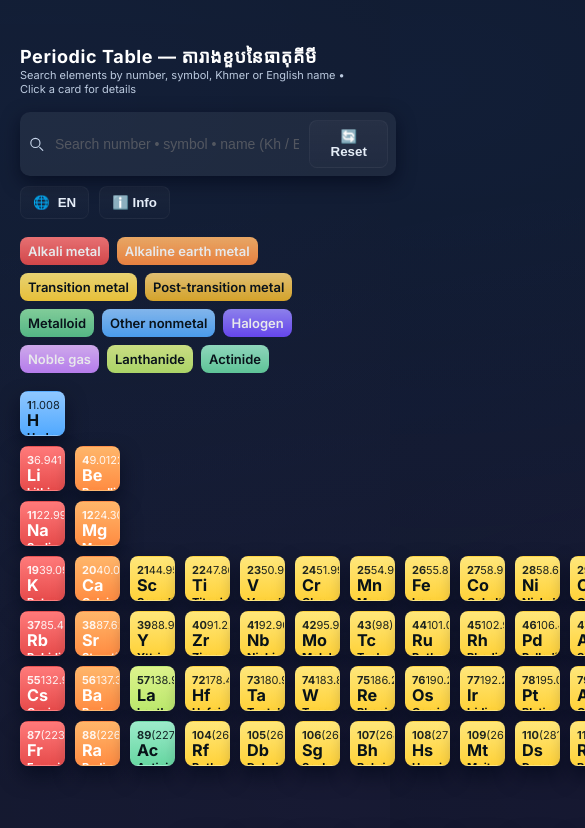
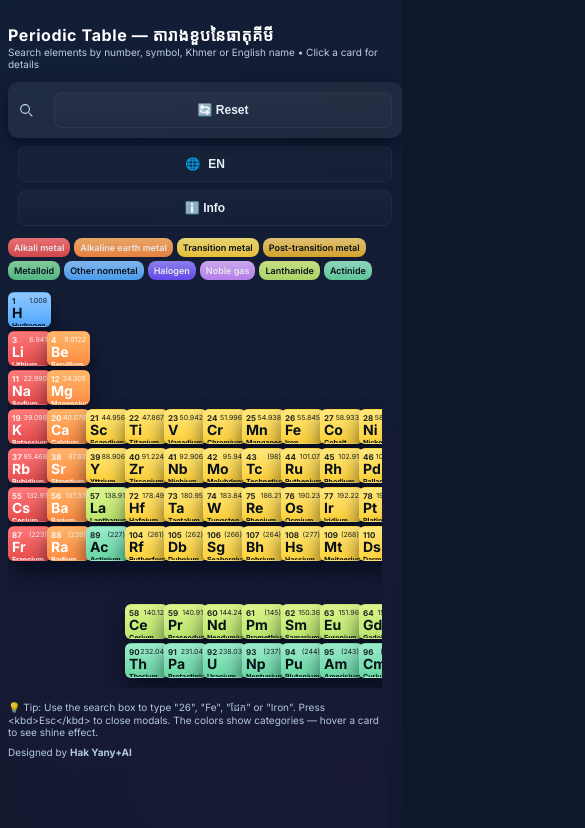
Before and after one commit to yanyHakDevUp/Periodic-Table, a plain HTML site: page index.html in a window 390 px wide. Shown: the top 828 px of the page, 585 px wide, since content can reach past the window. Drawn offline with Linux system fonts and the light colour scheme.

Commit message:
Update index.html

```diff
--- a/index.html
+++ b/index.html
@@ -30,7 +30,18 @@
   }
 
   /* Responsive card size */
-  @media (max-width: 767px){ :root{ --card-size: 45px; } }
+  @media (max-width: 480px){
+    :root{
+      --card-size: 35px;
+      --gap: 4px;
+    }
+  }
+  @media (min-width: 481px) and (max-width: 767px){
+    :root{
+      --card-size: 40px;
+      --gap: 6px;
+    }
+  }
   @media (min-width: 768px) and (max-width:1399px){ :root{ --card-size: 55px; } }
 
   html,body{ height:100%; margin:0; font-family:var(--font-sans); background: radial-gradient(1200px 700px at 10% 10%, rgba(64,138,255,0.06), transparent), radial-gradient(1000px 600px at 90% 90%, rgba(201,64,255,0.04), transparent), var(--bg1); color:#e6eef8; -webkit-font-smoothing:antialiased; -moz-osx-font-smoothing:grayscale; }
@@ -51,25 +62,72 @@
   .container{
     position:relative; z-index:2; max-width:1400px; margin:24px auto; padding:20px;
   }
+  @media (max-width: 767px){
+    .container{
+      padding:12px 8px;
+      margin:12px auto;
+    }
+  }
 
   header{
     display:flex; gap:16px; align-items:center; justify-content:space-between; margin-bottom:18px; flex-wrap:wrap;
   }
+  @media (max-width: 767px){
+    header{
+      flex-direction:column;
+      align-items:stretch;
+      gap:12px;
+      margin-bottom:12px;
+    }
+  }
   .title{
     display:flex; gap:14px; align-items:baseline;
   }
+  @media (max-width: 767px){
+    .title{
+      flex-direction:column;
+      gap:4px;
+    }
+  }
   h1{ font-size:clamp(18px, 4vw, 24px); margin:0; font-weight:700; letter-spacing:0.6px; color:#fff; }
+  @media (max-width: 767px){
+    h1{ font-size:16px; }
+  }
   h1.khmer{ font-family: var(--font-kh); }
   p.subtitle{ margin:0; font-size:clamp(11px, 2vw, 13px); opacity:0.85; color:#dbeafe; }
+  @media (max-width: 767px){
+    p.subtitle{ font-size:10px; }
+  }
   p.subtitle.khmer{ font-family: var(--font-kh); }
 
   /* Controls */
   .controls{ display:flex; gap:10px; align-items:center; flex-wrap:wrap; }
+  @media (max-width: 767px){
+    .controls{
+      flex-direction:column;
+      width:100%;
+      gap:8px;
+    }
+  }
   .search {
     display:flex; gap:8px; align-items:center; background:var(--glass); padding:8px; border-radius:10px; box-shadow:var(--shadow);
   }
+  @media (max-width: 767px){
+    .search{
+      width:100%;
+      padding:10px;
+    }
+  }
   .search input{
     width:260px; min-width:130px; border:0; background:transparent; color: #e6eef8; outline:none; font-size:14px; font-weight:500; transition: all 0.3s ease;
+  }
+  @media (max-width: 767px){
+    .search input{
+      width:100%;
+      min-width:0;
+      font-size:13px;
+      flex:1;
+    }
   }
   .search input:focus{
     color: #fff;
@@ -83,14 +141,39 @@
   }
   .btn{
     background:linear-gradient(180deg, rgba(255,255,255,0.03), rgba(255,255,255,0.01)); border:1px solid rgba(255,255,255,0.04);
-    color:#e6eef8; padding:8px 12px; border-radius:8px; cursor:pointer; font-weight:600; transition:all 0.2s;
+    color:#e6eef8; padding:8px 12px; border-radius:8px; cursor:pointer; font-weight:600; transition:all 0.2s; font-size:13px;
+  }
+  @media (max-width: 767px){
+    .btn{
+      padding:10px 14px;
+      font-size:12px;
+      width:100%;
+      justify-content:center;
+    }
   }
   .btn:hover{ background:linear-gradient(180deg, rgba(255,255,255,0.05), rgba(255,255,255,0.02)); transform:translateY(-1px); }
+  @media (max-width: 767px){
+    .btn:hover{ transform:none; }
+  }
   .btn.toggle{ display:flex; gap:8px; align-items:center; }
 
   /* Legend */
   .legend{ display:flex; gap:8px; flex-wrap:wrap; margin-top:6px; font-size:13px; color:#dbeafe; opacity:0.9; align-items:center }
+  @media (max-width: 767px){
+    .legend{
+      font-size:10px;
+      gap:4px;
+      margin-top:8px;
+    }
+  }
   .legend .chip{ padding:6px 8px; border-radius:8px; font-weight:600; display:inline-flex; gap:8px; align-items:center; }
+  @media (max-width: 767px){
+    .legend .chip{
+      padding:4px 6px;
+      font-size:9px;
+      gap:4px;
+    }
+  }
 
   /* Grid for elements */
   .grid{
@@ -100,6 +183,31 @@
     grid-auto-rows: var(--card-size);
     gap: var(--gap);
     align-items:stretch;
+    justify-content:center;
+  }
+  @media (max-width: 767px){
+    .grid{
+      margin-top:12px;
+      overflow-x:auto;
+      overflow-y:visible;
+      -webkit-overflow-scrolling:touch;
+      justify-content:flex-start;
+      padding-bottom:10px;
+    }
+    .grid::-webkit-scrollbar{
+      height:6px;
+    }
+    .grid::-webkit-scrollbar-track{
+      background:rgba(255,255,255,0.05);
+      border-radius:3px;
+    }
+    .grid::-webkit-scrollbar-thumb{
+      background:rgba(255,255,255,0.2);
+      border-radius:3px;
+    }
+    .grid::-webkit-scrollbar-thumb:hover{
+      background:rgba(255,255,255,0.3);
+    }
   }
 
   /* Card base */
@@ -119,13 +227,36 @@
     overflow:hidden;
     color:var(--card-text, #041426);
   }
+  @media (max-width: 767px){
+    .card{
+      padding:3px;
+      border-radius:6px;
+      min-width:var(--card-size);
+    }
+  }
 
   .card:hover{ transform: translateY(-6px) scale(1.03); box-shadow:0 16px 30px rgba(2,6,23,0.7); z-index:3; }
+  @media (max-width: 767px){
+    .card:hover{ transform: scale(1.05); }
+    .card:active{ transform: scale(0.98); }
+  }
 
   .num{ font-size:11px; opacity:0.9; font-weight:700; }
+  @media (max-width: 767px){
+    .num{ font-size:8px; }
+  }
   .symbol{ font-weight:800; font-size: calc(var(--card-size) * 0.36); line-height:1; }
+  @media (max-width: 767px){
+    .symbol{ font-size: calc(var(--card-size) * 0.4); }
+  }
   .name{ font-size:11px; margin-top:2px; font-weight:700; }
+  @media (max-width: 767px){
+    .name{ font-size:7px; margin-top:1px; }
+  }
   .mass{ font-size:11px; opacity:0.9; text-align:right; }
+  @media (max-width: 767px){
+    .mass{ font-size:7px; }
+  }
 
   /* Hover shine effect */
   .card::after{
@@ -165,15 +296,47 @@
   }
   .modal{
     width: min(680px, 94%); background: linear-gradient(180deg, rgba(255,255,255,0.02), rgba(255,255,255,0.01)); border-radius:12px; padding:18px; box-shadow: 0 18px 40px rgba(2,6,23,0.7); border:1px solid rgba(255,255,255,0.05);
+    max-height:90vh;
+    overflow-y:auto;
+  }
+  @media (max-width: 767px){
+    .modal{
+      width:96%;
+      padding:14px;
+      border-radius:10px;
+      max-height:85vh;
+    }
   }
   .modal h2{ margin:0 0 8px 0; font-size:20px; }
+  @media (max-width: 767px){
+    .modal h2{ font-size:16px; margin-bottom:6px; }
+  }
   .modal .props{ display:grid; grid-template-columns: 1fr 1fr; gap:12px; margin-top:12px; }
+  @media (max-width: 767px){
+    .modal .props{ gap:8px; margin-top:10px; }
+  }
   .prop{ background: rgba(255,255,255,0.02); padding:10px; border-radius:8px; font-weight:600; display:flex; gap:10px; align-items:center; }
+  @media (max-width: 767px){
+    .prop{
+      padding:8px;
+      font-size:12px;
+      gap:8px;
+    }
+  }
   .close{ float:right; cursor:pointer; margin-top:-6px; padding:6px; border-radius:8px; background:transparent; border:0; color:#e6eef8; font-weight:700; font-size:20px; transition:transform 0.2s; }
+  @media (max-width: 767px){
+    .close{
+      font-size:18px;
+      padding:4px;
+    }
+  }
   .close:hover{ transform:scale(1.1); }
 
   /* small devices modal props single column */
-  @media (max-width:600px){ .modal .props{ grid-template-columns:1fr; } }
+  @media (max-width:600px){
+    .modal .props{ grid-template-columns:1fr; }
+    .modal{ padding:12px; }
+  }
 
   /* Category color definitions (10 categories) */
   .cat-alkali{ background: linear-gradient(180deg,#FF7A7A,#E74C4C); color:#fff; --card-text:#fff; }
@@ -192,7 +355,20 @@
 
   /* footer info */
   footer{ margin-top:14px; color:#cfe7ff; opacity:0.85; font-size:13px; display:flex; justify-content:space-between; flex-wrap:wrap; gap:14px; }
+  @media (max-width: 767px){
+    footer{
+      flex-direction:column;
+      font-size:10px;
+      gap:8px;
+      margin-top:12px;
+    }
+  }
   .info{ max-width:900px; }
+  @media (max-width: 767px){
+    .info{
+      max-width:100%;
+    }
+  }
 
   /* sequential animation */
   .card.animated{ opacity:0; transform: translateY(18px) scale(.98); animation:pop .45s forwards; }
@@ -203,8 +379,21 @@
 
   /* Info section */
   .info-section{ margin-top:20px; padding:16px; background:rgba(255,255,255,0.02); border-radius:10px; border:1px solid rgba(255,255,255,0.05); }
+  @media (max-width: 767px){
+    .info-section{
+      margin-top:12px;
+      padding:12px;
+      font-size:12px;
+    }
+  }
   .info-section h3{ margin:0 0 10px 0; font-size:16px; }
+  @media (max-width: 767px){
+    .info-section h3{ font-size:14px; margin-bottom:8px; }
+  }
   .info-section p{ margin:8px 0; line-height:1.6; opacity:0.9; }
+  @media (max-width: 767px){
+    .info-section p{ margin:6px 0; font-size:11px; line-height:1.5; }
+  }
 </style>
 </head>
 <body>
```
